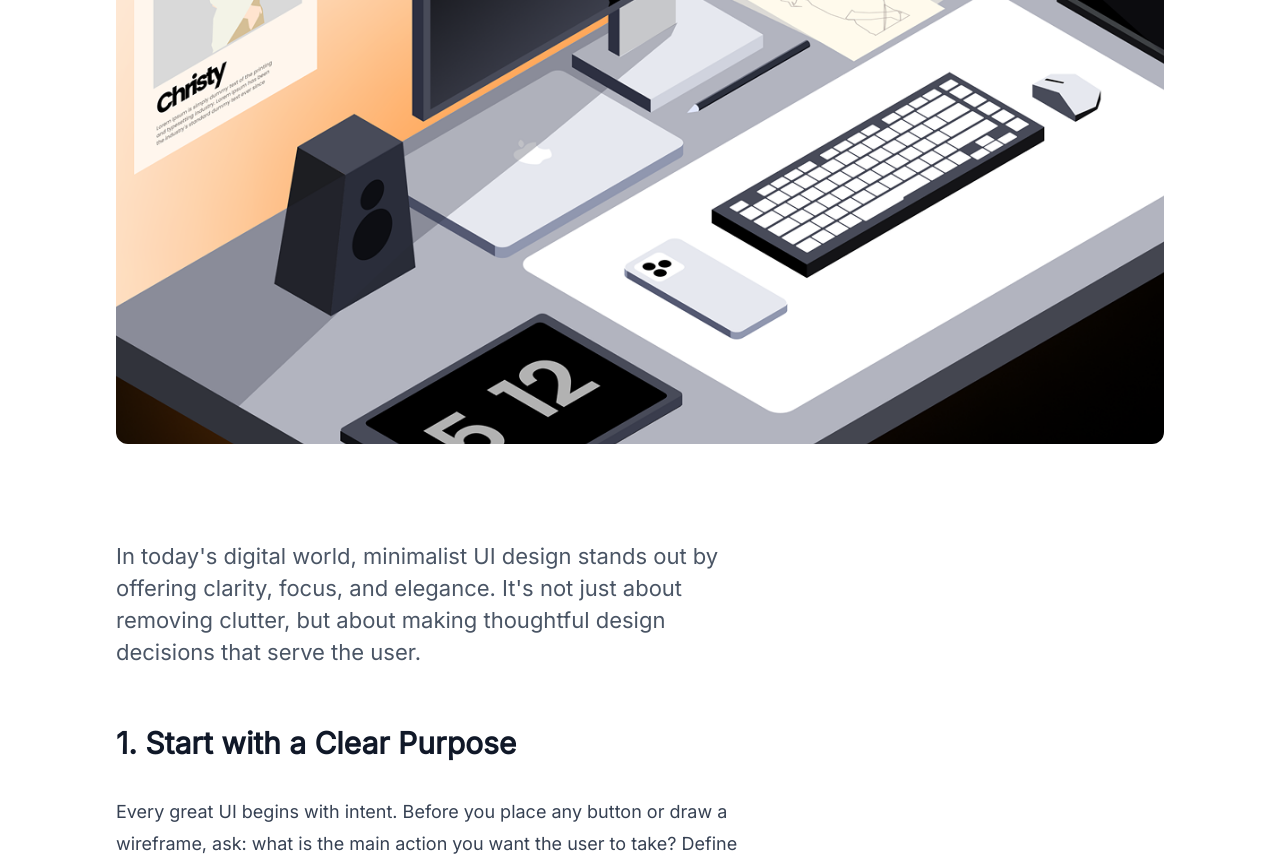
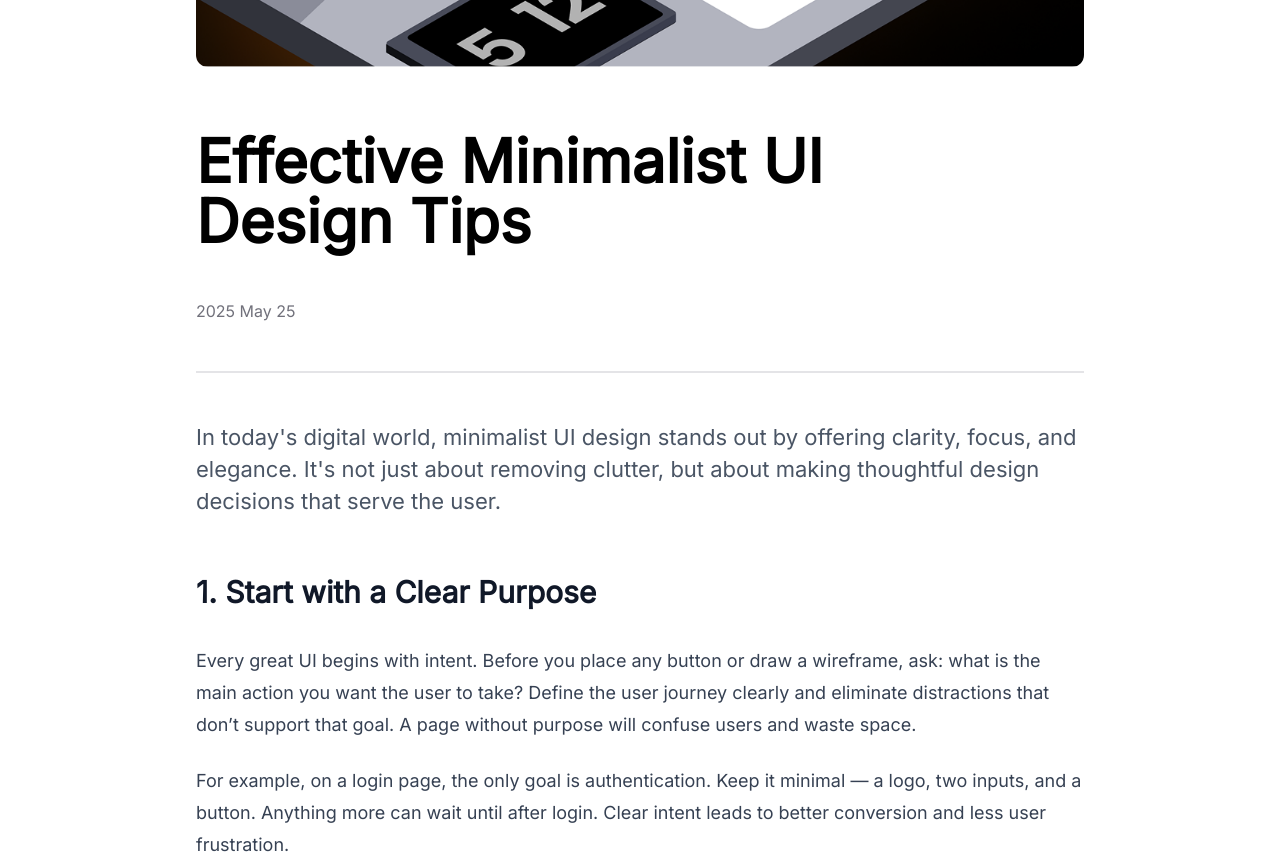
Before and after one commit to frmnxhken/blog, a React (Vite) app in the folder frontend/: page /article/detail in a window 1280 px wide. Shown: the part 800-1659 px from the top of the page. Built offline with nearby package versions, Linux system fonts and the light colour scheme.

Commit message:
Update ui

```diff
--- a/frontend/src/pages/blog/article/ArticleDetailPage.jsx
+++ b/frontend/src/pages/blog/article/ArticleDetailPage.jsx
@@ -4,16 +4,13 @@ import { ARTICLE } from "@/shared/data";
 
 const ArticleDetailPage = () => {
   return (
-    <div className="container max-w-[1080px] mx-auto px-4 py-24">
+    <div className="container max-w-[920px] mx-auto px-4 py-24">
       <Header />
-      <div className="flex">
-        <div className="w-[60%]">
-          <div
-            className="w-full prose prose-sm max-w-none"
-            dangerouslySetInnerHTML={{ __html: ARTICLE }}
-          />
-        </div>
-        <div></div>
+      <div className="w-full pb-24">
+        <div
+          className="w-full prose prose-sm max-w-none"
+          dangerouslySetInnerHTML={{ __html: ARTICLE }}
+        />
       </div>
     </div>
   );
--- a/frontend/src/pages/blog/article/ui/Header.jsx
+++ b/frontend/src/pages/blog/article/ui/Header.jsx
@@ -3,18 +3,16 @@ import { LIST_ARTICLE } from "@/shared/data";
 
 const Header = () => {
   return (
-    <div className="py-24">
-      <div className="flex justify-between items-end-safe">
-        <h1 className="font-semibold text-6xl w-3/4">
-          {LIST_ARTICLE[0].title}
-        </h1>
-        <p className="text-md text-zinc-500">{LIST_ARTICLE[0].date}</p>
-      </div>
+    <div className="mb-12 border-b-2 border-zinc-200 pb-12">
       <img
         src={LIST_ARTICLE[0].thumbnail}
         alt="thumbnail"
-        className="object-cover aspect-4/3 rounded-xl mt-16"
+        className="object-cover w-full rounded-xl mb-16"
       />
+      <h1 className="font-semibold text-6xl w-[80%] mb-12">
+        {LIST_ARTICLE[0].title}
+      </h1>
+      <p className="text-md text-zinc-500">{LIST_ARTICLE[0].date}</p>
     </div>
   );
 };
```
